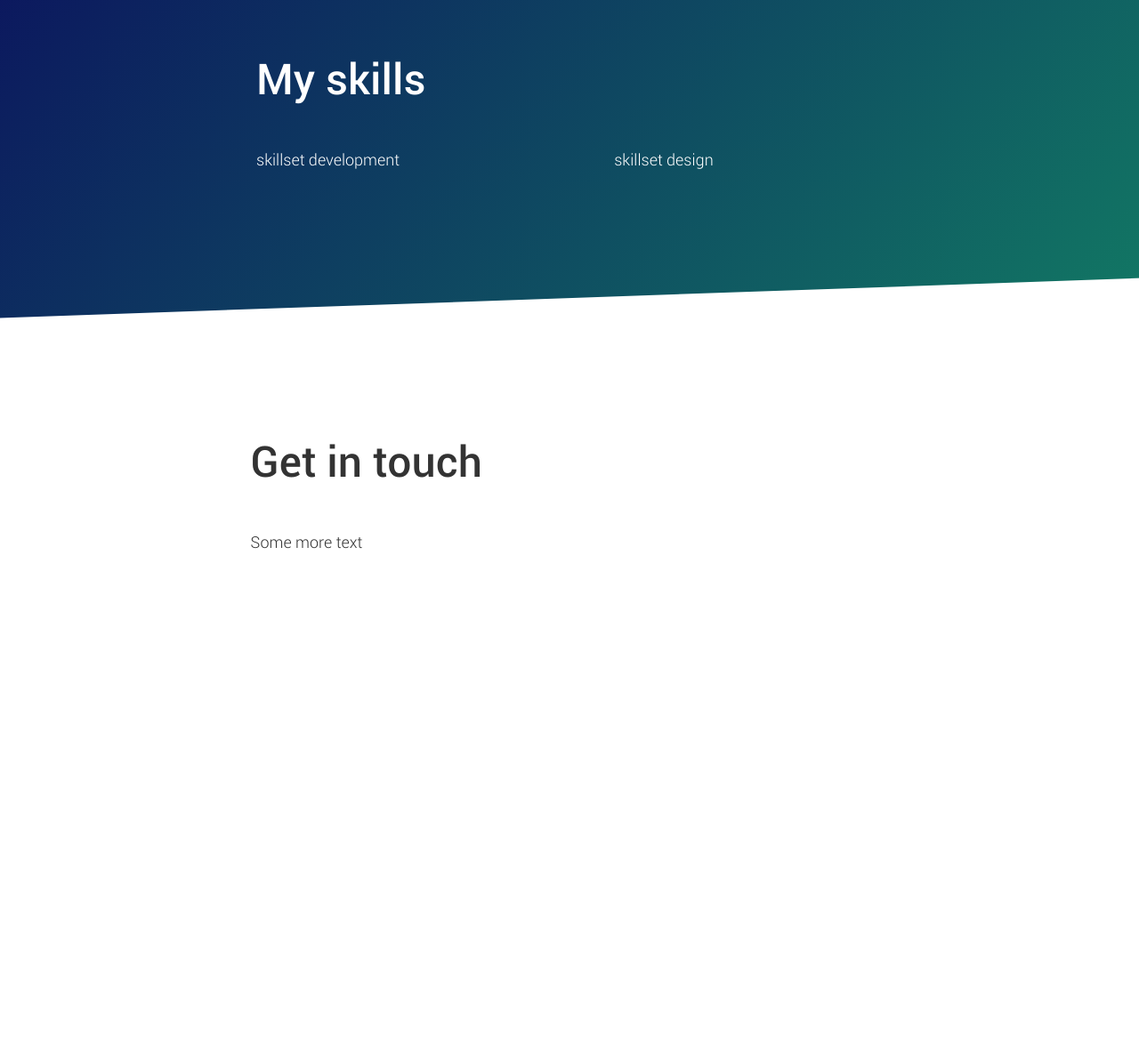
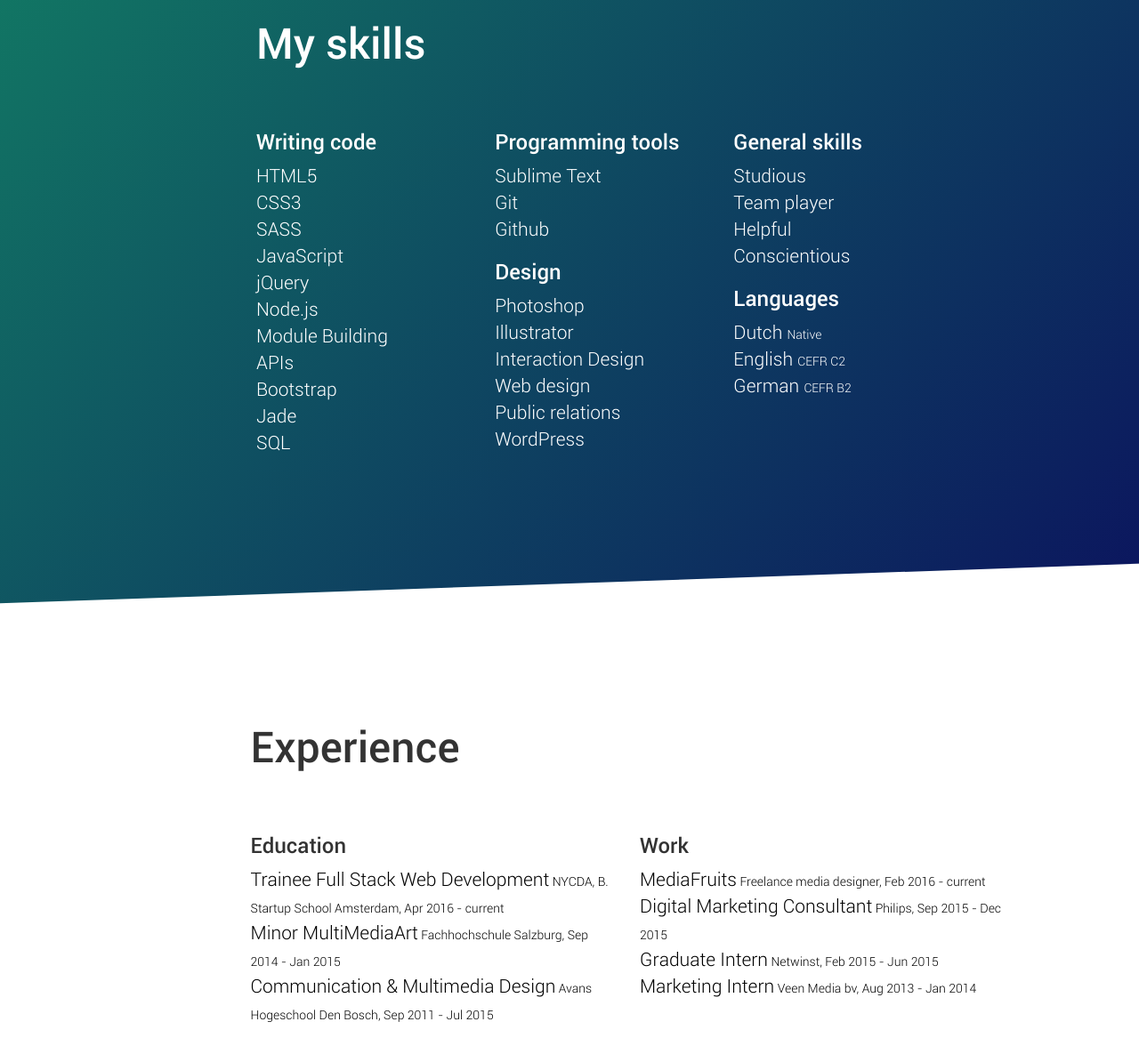
Before and after one commit to Sharonvdg-zz/Portfolio-2016, a plain HTML site: page index.html in a window 1280 px wide. Shown: the part 1244-2411 px from the top of the page at 89% size. Before the commit the page ends 2067 px from the top, so only its background shows below. Drawn offline with Linux system fonts and the light colour scheme.

Commit message:
Added content

```diff
--- a/css/input.scss
+++ b/css/input.scss
@@ -76,6 +76,11 @@ body {
 	transform: rotate(2deg);
 }
 
+.clear {
+	clear:both;
+	margin-top:20px;
+}
+
 #portfolio {
 	clear:both;
 	background-color: white;
@@ -96,23 +101,20 @@ body {
 		}
 	}
 
-	.clear {
-		clear:both;
-	}
 	.my-work {
 		width:250px;
 		float:left;
-		margin:25px 30px 15px 0;
+		margin:5px 30px 15px 0;
 	}
 }
 
 #my-skills {
 	clear:both;
-	background: $darkblue; /* For browsers that do not support gradients */
-	background: -webkit-linear-gradient(left top, $darkblue, $greenblue); /* For Safari 5.1 to 6.0 */
-	background: -o-linear-gradient(bottom right, $darkblue, $greenblue); /* For Opera 11.1 to 12.0 */
-	background: -moz-linear-gradient(bottom right, $darkblue, $greenblue); /* For Firefox 3.6 to 15 */
-	background: linear-gradient(130deg, $darkblue, $greenblue);
+	background: $greenblue; /* For browsers that do not support gradients */
+	background: -webkit-linear-gradient(left top, $greenblue, $darkblue); /* For Safari 5.1 to 6.0 */
+	background: -o-linear-gradient(bottom right, $greenblue, $darkblue); /* For Opera 11.1 to 12.0 */
+	background: -moz-linear-gradient(bottom right, $greenblue, $darkblue); /* For Firefox 3.6 to 15 */
+	background: linear-gradient(130deg, $greenblue, $darkblue);
 	color:white;
 	margin-top:-40px;
 	position: relative;
@@ -125,27 +127,73 @@ body {
 		h1 {
 			margin-bottom:50px;
 		}
-		p {
-			font-size: 18px;
+		ul {
+			padding-left:0;
+			margin-left:0;
+		}
+		li {
+			list-style-type: none;
+			font-size: 21px;
+		}
+		.small-text {
+			font-size: 14px;
+			margin:0;
+		}
+	}
+}
+
+#experience {
+	clear:both;
+	background-color: white;
+	margin-top:-80px;
+	position: relative;
+	width:110%;
+
+	#experience-inside {
+		padding: 10% 20% 15%;
+
+		h1 {
+			margin-bottom:50px;
+		}
+		ul {
+			padding-left:0;
+			margin-left:0;
+		}
+		li {
+			color:black;
+			list-style-type: none;
+			font-size: 21px;
+		}
+		.small-text {
+			font-size: 14px;
+			margin:0;
 		}
 	}
 }
 
 #contact {
 	clear:both;
-	background-color: white;
-	margin-top:-80px;
+	background: $darkblue; /* For browsers that do not support gradients */
+	background: -webkit-linear-gradient(left top, $darkblue, $greenblue); /* For Safari 5.1 to 6.0 */
+	background: -o-linear-gradient(bottom right, $darkblue, $greenblue); /* For Opera 11.1 to 12.0 */
+	background: -moz-linear-gradient(bottom right, $darkblue, $greenblue); /* For Firefox 3.6 to 15 */
+	background: linear-gradient(130deg, $darkblue, $greenblue);
+	color:white;
+	margin:-80px auto 80px -5%;
 	position: relative;
 	width:110%;
 
 	#contact-inside {
-		padding: 10% 20%;
+		padding: 10% 20% 10% 25%;
 
 		h1 {
 			margin-bottom:50px;
 		}
 		p {
-			font-size: 18px;
+			font-size: 24px;
+		}
+		a {
+			color: $yellow;
 		}
 	}
 }
--- a/index.html
+++ b/index.html
@@ -57,22 +57,104 @@
 				<div class='col-md-12'>
 					<h1><b>My skills</b></h1>
 				</div>
-				<div class='col-md-6'>
-					<p>skillset development</p>
+				<div class='col-md-4'>
+					<h3><b>Writing code</b></h3>
+					<ul>
+						<li>HTML5</li>
+						<li>CSS3</li>
+						<li>SASS</li>
+						<li>JavaScript</li>
+						<li>jQuery</li>
+						<li>Node.js</li>
+						<li>Module Building</li>
+						<li>APIs</li>
+						<li>Bootstrap</li>
+						<li>Jade</li>
+						<li>SQL</li>
+					</ul>
+				</div>
+				<div class='col-md-4'>
+					<h3><b>Programming tools</b></h3>
+					<ul>
+						<li>Sublime Text<span class='small-text'></span></li>
+						<li>Git<span class='small-text'></span></li>
+						<li>Github<span class='small-text'></span></li>
+					</ul>
+				<!-- LESS
+				React.js -->
+				<h3><b>Design</b></h3>
+				<ul>
+					<li>Photoshop<span class='small-text'></span></li>
+					<li>Illustrator<span class='small-text'></span></li>
+					<li>Interaction Design<span class='small-text'></span></li>
+					<li>Web design<span class='small-text'></span></li>
+					<li>Public relations<span class='small-text'></span></li>
+					<li>WordPress<span class='small-text'></span></li>
+				</ul>
+			</div>
+			<div class='col-md-4'>
+				<h3><b>General skills</b></h3>
+				<ul>
+					<li>Studious<span class='small-text'></span></li>
+					<li>Team player<span class='small-text'></span></li>
+					<li>Helpful<span class='small-text'></span></li>
+					<li>Conscientious<span class='small-text'></span></li>
+				</ul>
+				<h3><b>Languages</b></h3>
+				<ul>
+					<li>Dutch <span class='small-text'> Native</span> </li>
+					<li>English <span class='small-text'> CEFR C2</span> </li>
+					<li>German <span class='small-text'> CEFR B2</span> </li>
+				</ul>
+			</div>
+		</div>
+	</section>
+
+	<section id='experience' class='rotate-left'>
+		<div id='container' class='rotate-right'>
+			<div id='experience-inside' class='row'>
+				<div class='col-md-12'>
+					<h1><b>Experience</b></h1>
 				</div>
 				<div class='col-md-6'>
-					<p>skillset design</p>
+					<h3><b>Education</b></h3>
+					<ul>
+						<li>Trainee Full Stack Web Development<span class='small-text'> NYCDA, B. Startup School Amsterdam, Apr 2016 - current</span></li>
+						<li>Minor MultiMediaArt<span class='small-text'> Fachhochschule Salzburg, Sep 2014 - Jan 2015</span></li>
+						<li>Communication & Multimedia Design<span class='small-text'> Avans Hogeschool Den Bosch, Sep 2011 - Jul 2015</span></li>
+						<li><span class='small-text'></span></li>
+						<li><span class='small-text'></span></li>
+						<li><span class='small-text'></span></li>
+						<li><span class='small-text'></span></li>
+						<li><span class='small-text'></span></li>
+					</ul>
+				</div>
+				<div class='col-md-6'>
+					<h3><b>Work</b></h3>
+					<ul>
+						<li>MediaFruits<span class='small-text'> Freelance media designer, Feb 2016 - current</span></li>
+						<li>Digital Marketing Consultant<span class='small-text'> Philips, Sep 2015 - Dec 2015</span></li>
+						<li>Graduate Intern<span class='small-text'> Netwinst, Feb 2015 - Jun 2015</span></li>
+						<li>Marketing Intern<span class='small-text'> Veen Media bv, Aug 2013 - Jan 2014</span></li>
+
+						<li><span class='small-text'></span></li>
+						<li><span class='small-text'></span></li>
+						<li><span class='small-text'></span></li>
+						<li><span class='small-text'></span></li>
+					</ul>
 				</div>
 			</div>
 		</div>
 	</section>
 
-	<section id='contact' class='rotate-left'>
-		<div id='container' class='rotate-right'>
+	<section id='contact' class='rotate-right'>
+		<div id='container' class='rotate-left'>
 			<div id='contact-inside' class='row'>
 				<div class='col-md-8'>
 					<h1><b>Get in touch</b></h1>
-					<p>Some more text</p>
+					<p>If you would like to get in touch with me,  please check out my <a href='https://nl.linkedin.com/in/svdgeest
+						' target='blank'><b>LinkedIn</b></a>.</p>
+						<!-- , or send me an <a href='mailto:s.c.m.v.d.geest@gmail.com'>email</a> -->
 					</div>
 				</div>
 			</div>
```
Also changed, not shown: css/style.css, 1 other file. Lines whose indentation alone changed are shown as unchanged.
